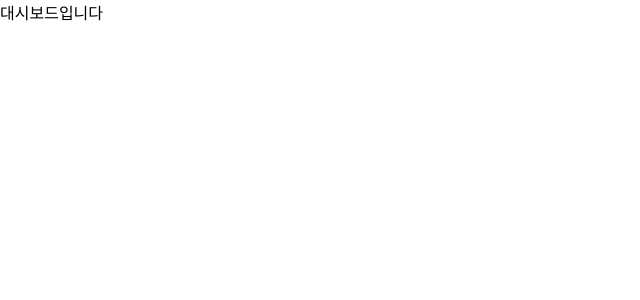
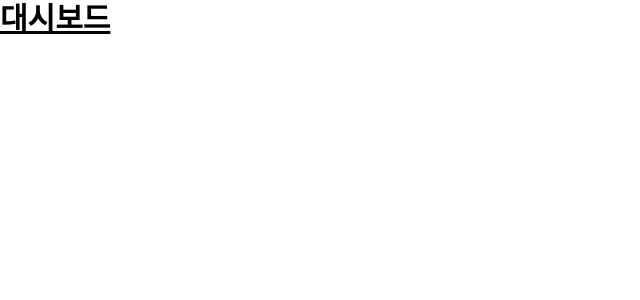
Before and after one commit to leeyc924/health-reacord-web, a Next.js app: page /dashboard in a window 1280 px wide. Shown: the top 300 px of the page, without its empty margins (0-640 px from the left). Built offline with nearby package versions, Linux system fonts and the light colour scheme.

Commit message:
tailwindcss 적용

```diff
--- a/package.json
+++ b/package.json
@@ -18,5 +18,10 @@
     "react": "18.2.0",
     "react-dom": "18.2.0",
     "typescript": "4.9.3"
+  },
+  "devDependencies": {
+    "autoprefixer": "^10.4.13",
+    "postcss": "^8.4.19",
+    "tailwindcss": "^3.2.4"
   }
 }
--- a/pages/dashboard/index.tsx
+++ b/pages/dashboard/index.tsx
@@ -1,9 +1,7 @@
-import React from 'react';
+import React from "react";
 
 function DashboradPage() {
-  return (
-    <div>대시보드입니다</div>
-  )
+  return <h1 className="text-3xl font-bold underline">대시보드</h1>;
 }
 
 export default DashboradPage;
--- /dev/null
+++ b/postcss.config.js
@@ -0,0 +1,6 @@
+module.exports = {
+  plugins: {
+    tailwindcss: {},
+    autoprefixer: {},
+  },
+}
--- a/styles/globals.css
+++ b/styles/globals.css
@@ -1,26 +1,16 @@
-html,
-body {
-  padding: 0;
-  margin: 0;
-  font-family: -apple-system, BlinkMacSystemFont, Segoe UI, Roboto, Oxygen,
-    Ubuntu, Cantarell, Fira Sans, Droid Sans, Helvetica Neue, sans-serif;
-}
 
-a {
-  color: inherit;
-  text-decoration: none;
-}
-
-* {
-  box-sizing: border-box;
-}
-
-@media (prefers-color-scheme: dark) {
-  html {
-    color-scheme: dark;
-  }
-  body {
-    color: white;
-    background: black;
-  }
-}
+/**
+ * This injects Tailwind's base styles and any base styles registered by
+ * plugins.
+ */
+ @tailwind base;
+ /**
+  * This injects Tailwind's component classes and any component classes
+  * registered by plugins.
+  */
+ @tailwind components;
+ /**
+  * This injects Tailwind's utility classes and any utility classes registered
+  * by plugins.
+  */
+ @tailwind utilities;
--- /dev/null
+++ b/tailwind.config.js
@@ -0,0 +1,11 @@
+/** @type {import('tailwindcss').Config} */
+module.exports = {
+  content: [
+    "./pages/**/*.{js,ts,jsx,tsx}",
+    "./components/**/*.{js,ts,jsx,tsx}",
+  ],
+  theme: {
+    extend: {},
+  },
+  plugins: [],
+}
```
Also changed, not shown: 1 other file (tests, documents, lock files or other folders).
